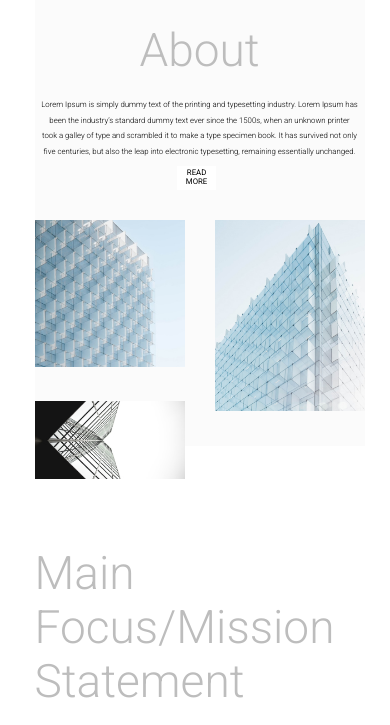
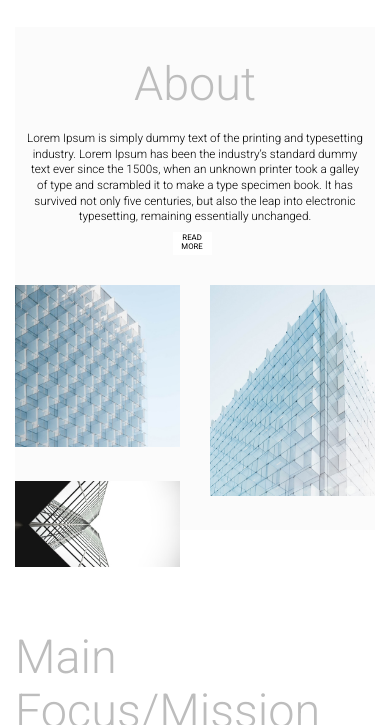
Before and after one commit to AliceKingsley/project_architecture, a plain HTML site: page index.html in a window 390 px wide. Shown: the part 760-1485 px from the top of the page. Drawn offline with nearby package versions, Linux system fonts and the light colour scheme.

Commit message:
правки: блок about адаптив на моб

```diff
--- a/assets/style/global.css
+++ b/assets/style/global.css
@@ -58,3 +58,9 @@ address {
 main {
     margin: 5%;
 }
+
+@media (max-width: 767px) {
+	main {
+		margin: 0;
+	}
+}
--- a/assets/style/media-main.css
+++ b/assets/style/media-main.css
@@ -96,6 +96,11 @@
 		text-align: center;
 	}
 
+	.missions__text {
+		font-size: 16px;
+		line-height: 22px;
+	}
+
 	.projects__card {
 		grid-column: span 12;
 	}
--- a/assets/style/overall.css
+++ b/assets/style/overall.css
@@ -47,7 +47,7 @@
 	margin: 0;
 	font-weight: 300;
 	font-size: 1.3vw;
-    line-height: 1.6vw;
+	line-height: 1.6vw;
 	color: var(--color-black);
 }
 
@@ -59,9 +59,14 @@
 }
 
 @media (min-width:320px) and (max-width:768px) {
+	.title {
+		font-size: 12vw;
+	}
+
 	.descr {
-		font-size: 2vw;
+		font-size: 3vw;
 		line-height: 4vw;
 		padding: 0% 2%;
+		max-width: none;
+	}
 }
-	}
```
